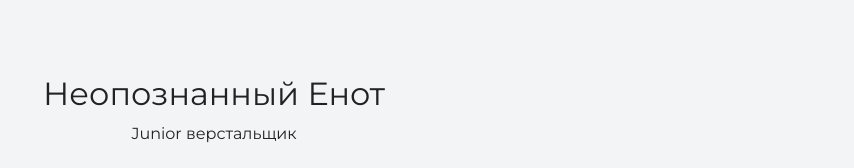
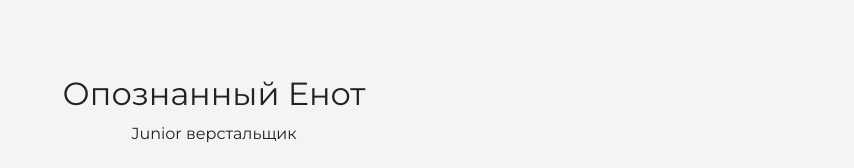
Before and after one commit to darya2-20/my-site, a plain HTML site: page index.html in a window 1280 px wide. Shown: the part 186-354 px from the top of the page, without its empty margins (426-1280 px from the left). Drawn offline with nearby package versions, Linux system fonts and the light colour scheme.

Commit message:
меняет текст на главной странице

```diff
--- a/index.html
+++ b/index.html
@@ -14,7 +14,7 @@
 
     <section class="hero-image">
       <div class="container"
-           <h1 class="heading"><p>Неопознанный Енот</p></h1>
+           <h1 class="heading"><p>Опознанный Енот</p></h1>
       Junior верстальщик
         </div>
     </section>
```
